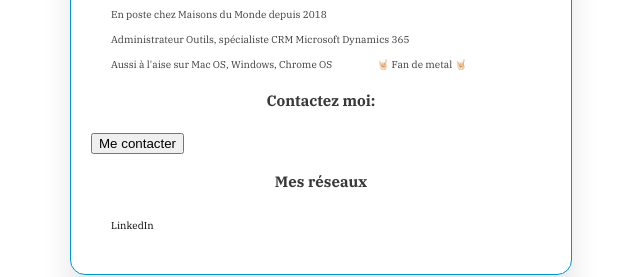
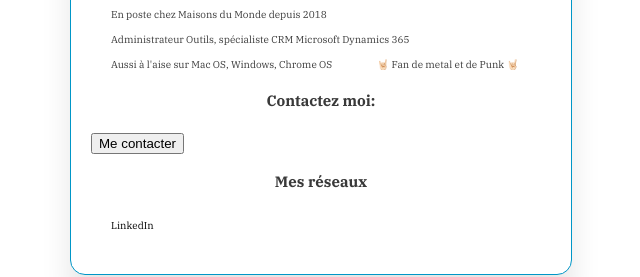
Before and after one commit to FlorianMeline/profile, a plain HTML site: page index.html in a window 1280 px wide. Shown: the part 338-615 px from the top of the page, 319-959 px from the left. Drawn offline with Linux system fonts and the light colour scheme.

Commit message:
mise à jour

```diff
--- a/index.html
+++ b/index.html
@@ -32,7 +32,7 @@
             <li>
               Aussi à l'aise sur Mac OS, Windows, Chrome OS
             </li>
-            <li>🤘🏻 Fan de metal 🤘🏻
+            <li>🤘🏻 Fan de metal et de Punk 🤘🏻
             </li>
           </ul>
       <h4>Contactez moi:</h4>
```
